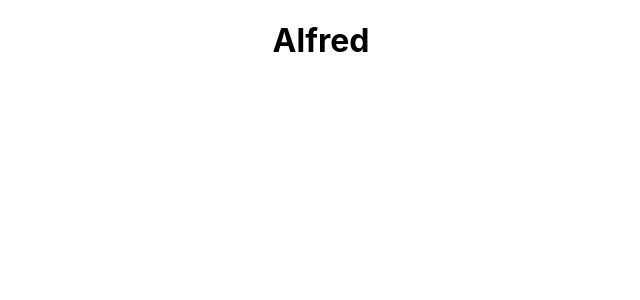
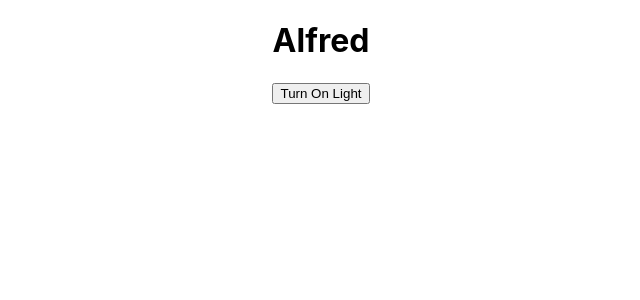
Before and after one commit to kierancrown/alfred-ui, a React (Create React App) app: page / in a window 1280 px wide. Shown: the top 300 px of the page, without its empty margins (319-959 px from the left). Built offline with nearby package versions, Linux system fonts and the light colour scheme.

Commit message:
Added test button

```diff
--- a/package.json
+++ b/package.json
@@ -6,6 +6,7 @@
     "@testing-library/jest-dom": "^5.11.4",
     "@testing-library/react": "^11.1.0",
     "@testing-library/user-event": "^12.1.10",
+    "axios": "^0.21.0",
     "react": "^17.0.1",
     "react-dom": "^17.0.1",
     "react-scripts": "4.0.1",
--- a/src/App.js
+++ b/src/App.js
@@ -1,9 +1,22 @@
+import React, { useState } from "react";
+import Axios from "axios";
 import "./App.css";
 
 function App() {
+  const [testState, setTestState] = useState(false);
+
+  const test = () => {
+    setTestState(!testState);
+    Axios.put(
+      "/hue/light",
+      JSON.stringify({ id: 1, state: { on: testState } })
+    );
+  };
+
   return (
     <div className="App">
       <h1>Alfred</h1>
+      <button onClick={test}>Turn {testState ? "Off" : "On"} Light</button>
     </div>
   );
 }
```
Also changed, not shown: 1 other file (tests, documents, lock files or other folders).
